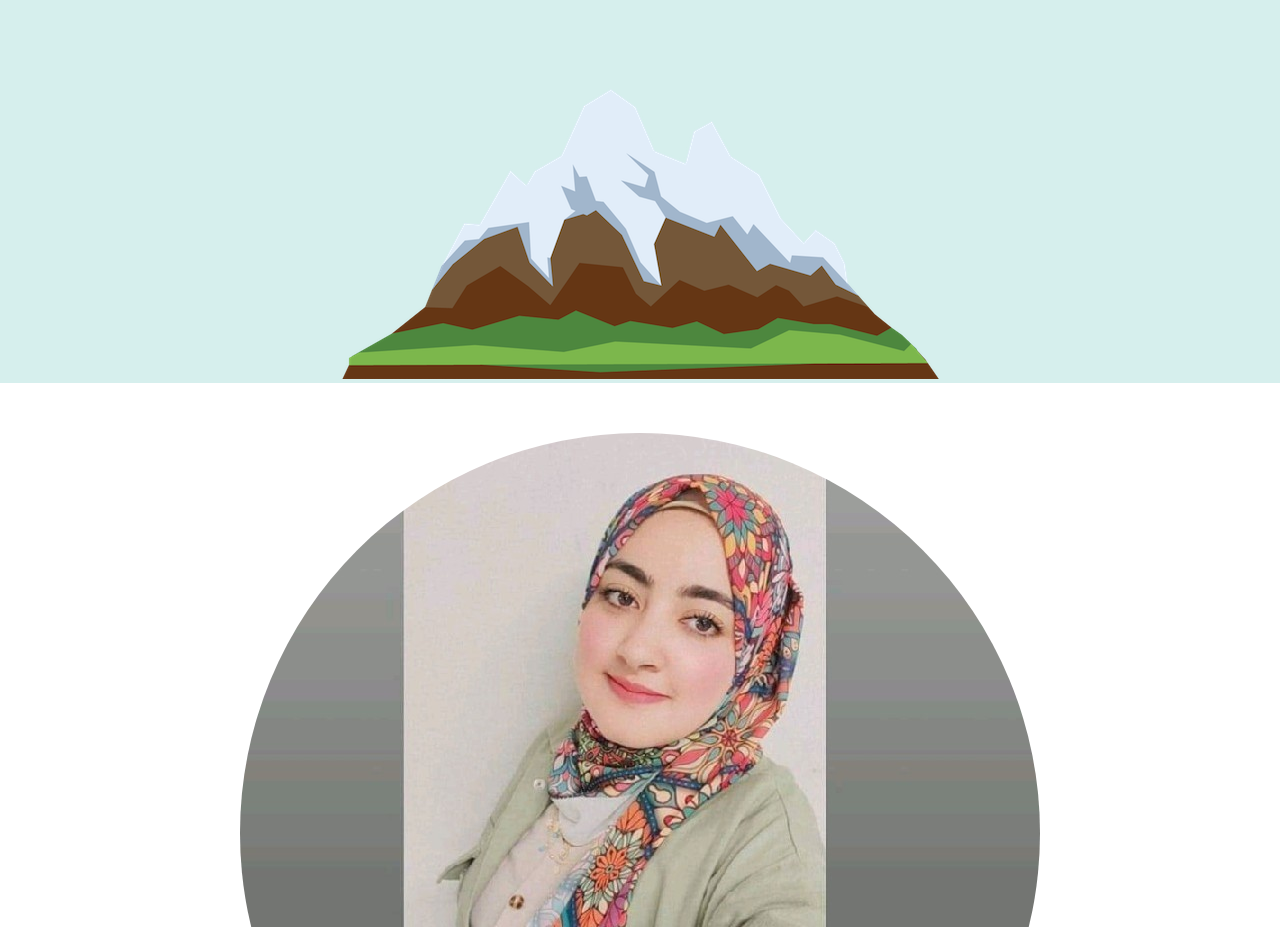
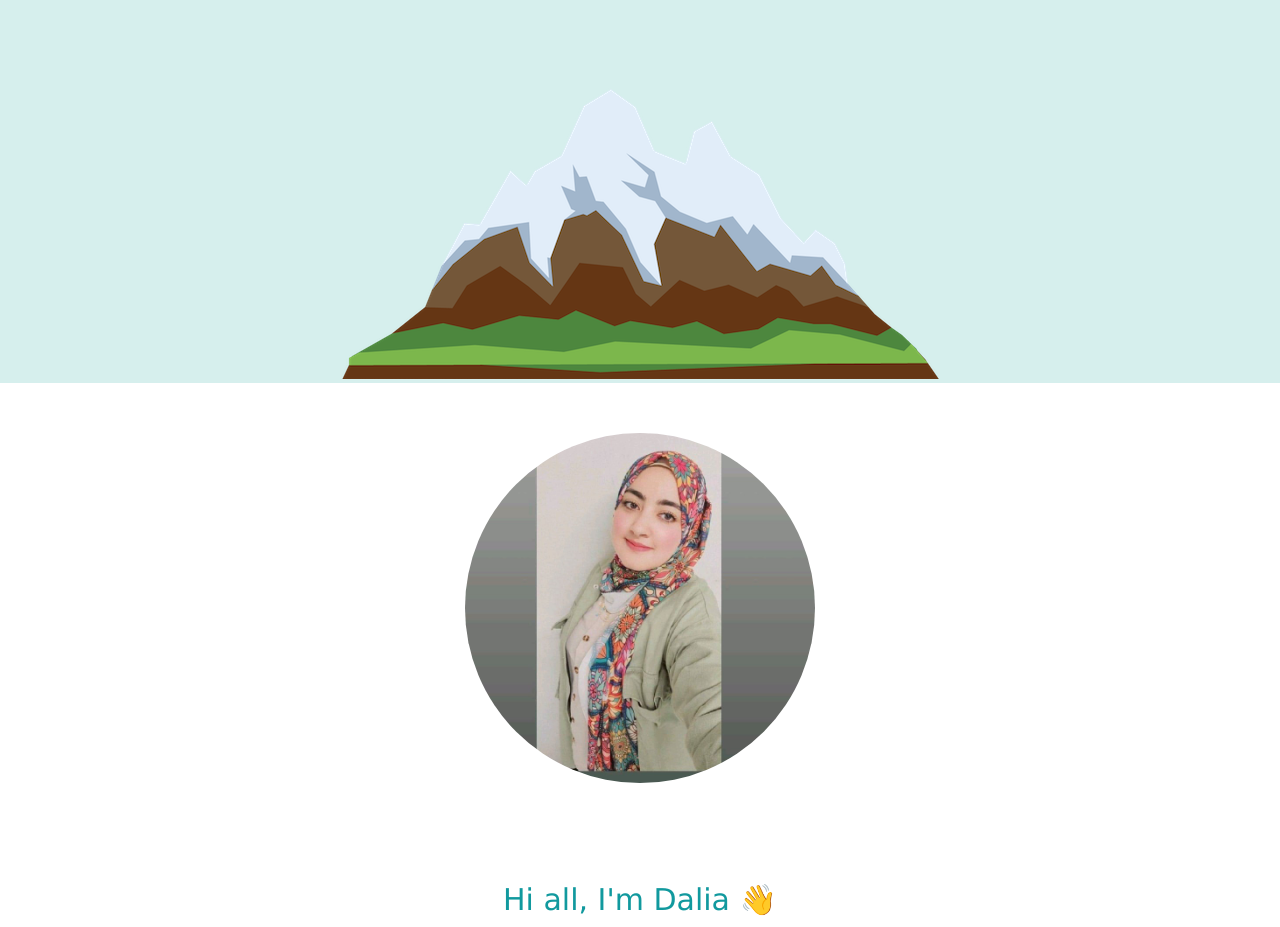
Before and after one commit to daliaK2023/My-Site, a plain HTML site: page index.html in a window 1280 px wide. Shown: the part 373-1300 px from the top of the page. Drawn offline with Linux system fonts and the light colour scheme; a web font is replaced by a local one.

Commit message:
Update personal img.css

```diff
--- a/css/styles.css
+++ b/css/styles.css
@@ -60,6 +60,8 @@ h2{
 .personal-photo{
    border-radius: 50%;
    margin-top: 50px;
+    height: 350px;
+    width:350px;
 }
 
 .computer-image{
```
